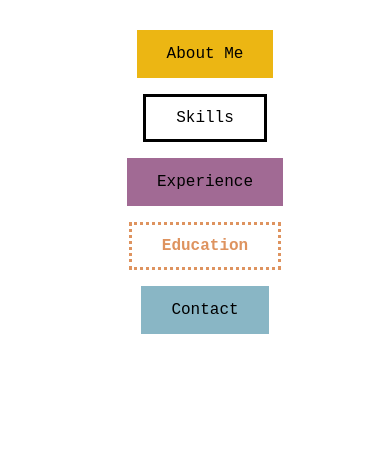
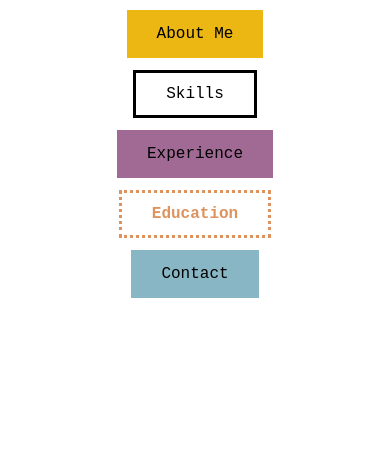
Before and after one commit to ekaterinalf/rsschool-cv, a plain HTML site: page index.html in a window 390 px wide. Shown: the part 379-844 px from the top of the page. Drawn offline with Linux system fonts and the light colour scheme.

Commit message:
fix: change css file

```diff
--- a/style.css
+++ b/style.css
@@ -107,6 +107,7 @@ ul {
 
 .navItem {
   margin-right: 30px;
+  height: 40px;
 }
 
 .navItem:last-child {
@@ -354,7 +355,7 @@ pre {
     margin-top: 0;
   }
   .navItem {
-    margin: 40px 0 0 20px;
+    margin: 20px 0 0 0;
   }
   .contactContainer {
     padding-left: 20px;
@@ -398,4 +399,7 @@ pre {
   .headerName span {
     display: none;
   }
+  .skillsSection ul {
+    max-height: 150px;
+  }
 }
```
